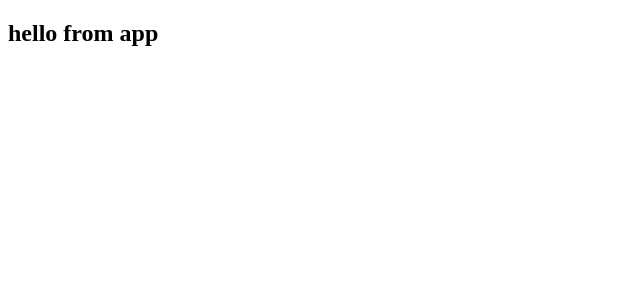
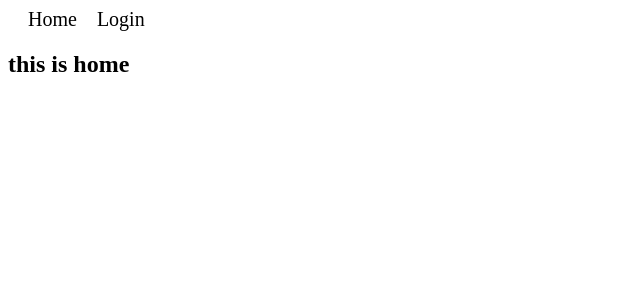
Before and after one commit to sheikhhasan124/react-router-firebase-integrate, a React (Create React App) app: page / in a window 1280 px wide. Shown: the top 300 px of the page, without its empty margins (0-640 px from the left). Built offline with nearby package versions, Linux system fonts and the light colour scheme.

Commit message:
basic login home router setup

```diff
--- a/src/App.js
+++ b/src/App.js
@@ -1,9 +1,17 @@
 import React from 'react';
+import { Route, Routes } from 'react-router-dom';
+import Header from './components/header/Header';
+import Home from './components/home/Home';
+import Login from './components/login/Login';
 
 const App = () => {
     return (
         <div>
-            <h2>hello from app</h2>
+            <Header></Header>
+            <Routes>
+                <Route path='/' element={<Home></Home>}></Route>
+                <Route path='/login' element={<Login></Login>}></Route>
+            </Routes>
         </div>
     );
 };
--- /dev/null
+++ b/src/components/header/Header.css
@@ -0,0 +1,9 @@
+.header nav a{
+    margin-left: 20px;
+    color: black;
+    text-decoration: none;
+    font-size: 20px;
+}
+.header nav a:hover{
+    color: rgb(230, 139, 21);
+}
--- /dev/null
+++ b/src/components/header/Header.js
@@ -0,0 +1,16 @@
+import React from 'react';
+import { Link } from 'react-router-dom';
+import './Header.css'
+
+const Header = () => {
+    return (
+        <div className='header'>
+            <nav>
+                <Link to="/">Home</Link>
+                <Link to="/login">Login</Link>
+            </nav>
+        </div>
+    );
+};
+
+export default Header;
--- /dev/null
+++ b/src/components/home/Home.js
@@ -0,0 +1,11 @@
+import React from 'react';
+
+const Home = () => {
+    return (
+        <div>
+            <h2>this is home</h2>
+        </div>
+    );
+};
+
+export default Home;
--- /dev/null
+++ b/src/components/login/Login.js
@@ -0,0 +1,11 @@
+import React from 'react';
+
+const Login = () => {
+    return (
+        <div>
+            <h2>from login</h2>
+        </div>
+    );
+};
+
+export default Login;
--- a/src/index.js
+++ b/src/index.js
@@ -1,9 +1,13 @@
 import React from "react";
 import ReactDOM from 'react-dom';
+import { BrowserRouter } from "react-router-dom";
 import App from "./App";
 
 
 ReactDOM.render(
-    <App></App>,
+    <BrowserRouter>
+     <App></App>
+    </BrowserRouter>
+   ,
     document.getElementById('root')
 )
```
Also changed, not shown: src/firebase.init.js (added, +19 -0 lines), src/components/home/Home.css (added), src/components/login/Login.css (added).
